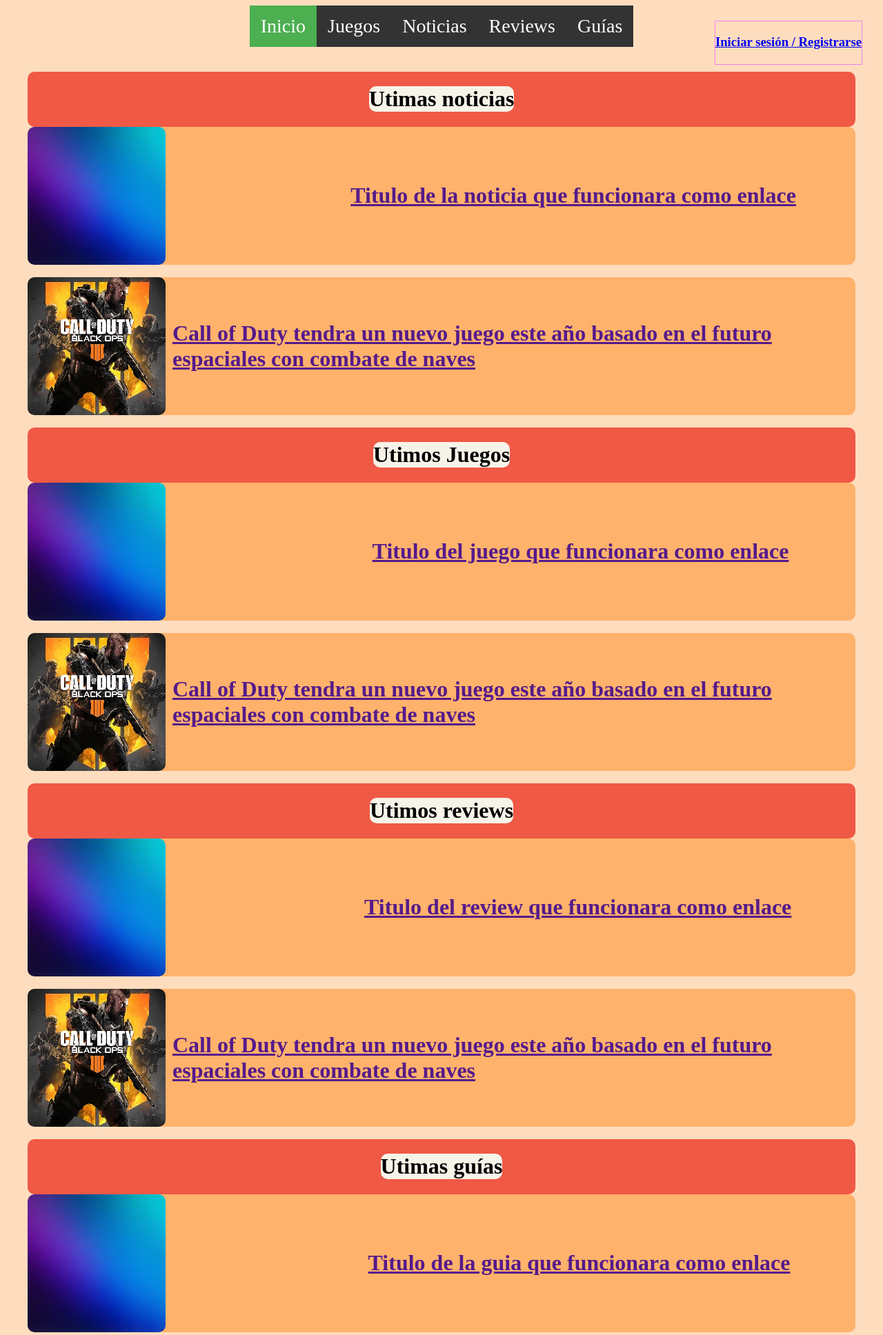
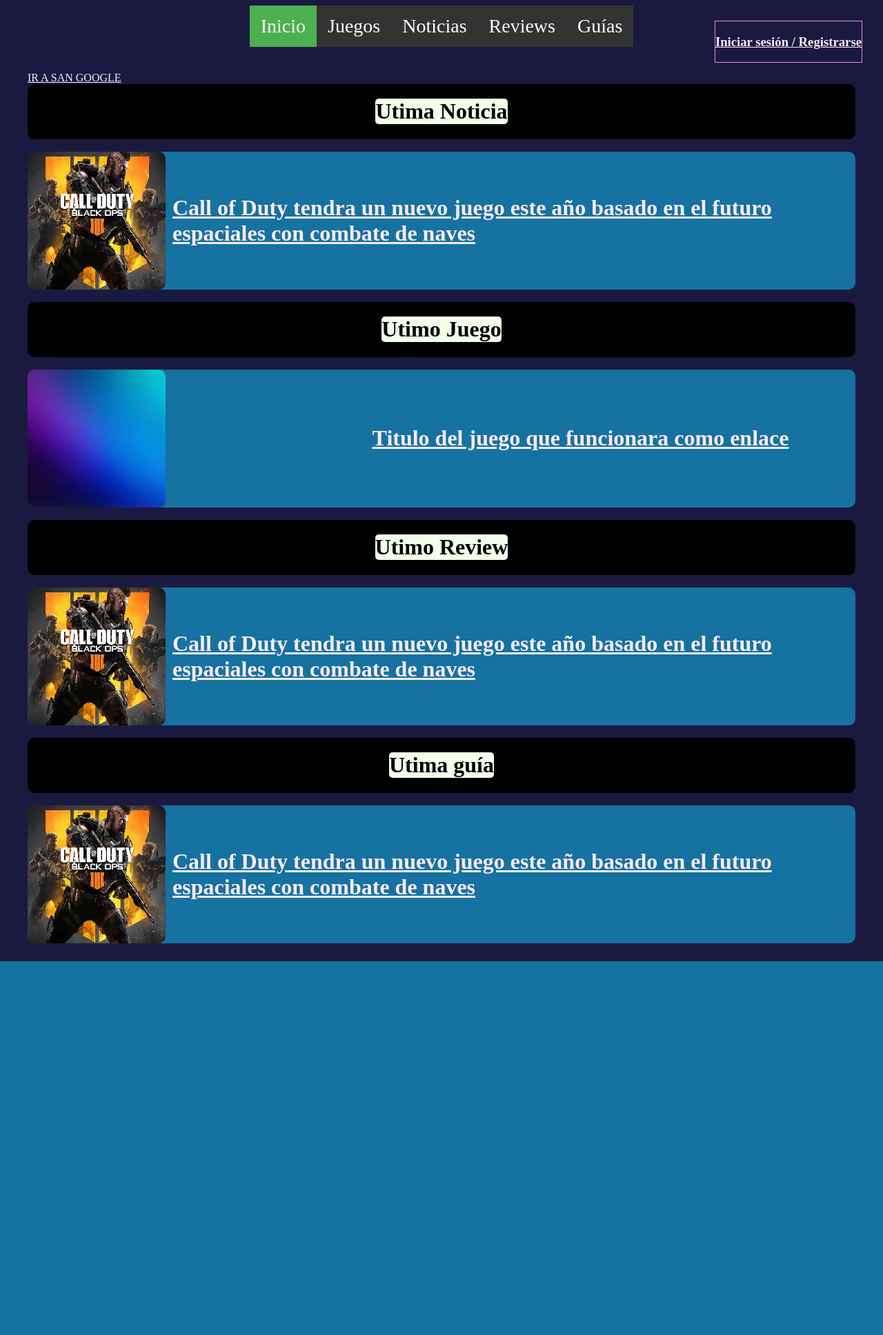
Before and after one commit to cristian966/Proyecto2, a PHP site: page / in a window 1280 px wide. Shown: the top 1936 px of the page at 69% size. After the commit the page ends 1394 px from the top, so only its background shows below. Run offline with PHP 8.4, Linux system fonts and the light colour scheme; data that the repository does not hold is empty.

Commit message:
Versión 1.1 diseño cambiado

```diff
--- a/css/estilos_inicio.css
+++ b/css/estilos_inicio.css
@@ -28,22 +28,23 @@
     justify-content: center;
     align-items: center;
     /* border: blueviolet solid 1px; */
-    background-color: #f05945;
+    background-color: black;
     border-radius: 10px;
 }
 
 .titulo1 {
     /* border: blueviolet solid 1px; */
-    background-color: #f7f3e9;
-    border-radius: 10px;
+    background-color: #F2FFE9;
+    border-radius: 5px;
 }
 
 .contenedor2 {
     /* border: springgreen solid 1px; */
     display: grid;
     grid-template-columns: repeat(2, auto);
-    background-color: #ffb26b;
+    background-color: #1572A1;
     border-radius: 10px;
+    width: 1200px;
 }
 
 .imagen {
@@ -67,5 +68,9 @@
 /*Fondo de index no repite y cubre todo centrado*/
 
 .fondo {
-    background-color: #feddbe;
+    background-color: #1A1A40;
 }
+
+a{
+    color:#FDEBF7;
+}
--- a/index.php
+++ b/index.php
@@ -42,7 +42,7 @@
         }else {
             echo "<a href='login/login.php'><h3>Iniciar sesión / Registrarse</h3></a>";
         }
-        $query=mysqli_query($conn,"Select * from usuario where nombre_usuario = 'admin' and contraseña = 'admin'");
+       /* $query=mysqli_query($conn,"Select * from usuario where nombre_usuario = 'admin' and contraseña = 'admin'");
         // echo strval($query->fetch_row());
         $result = $query->fetch_row();
         echo strval($result[0]);
@@ -55,7 +55,7 @@
         for ($i=0; $i < 20 ; $i++) {
 
             echo "<h1>$columna1</h1>";
-        }
+        }*/
 
     ?>
 
@@ -64,17 +64,13 @@
     <br><br>
     <div class="divPadre">
 
+    <a href="http://www.google.es">IR A SAN GOOGLE</a>
+
         <div class="contenedor1">
             <div class="titulo">
-                <h1 class="titulo1">Utimas noticias</h1>
+                <h1 class="titulo1">Utima Noticia</h1>
             </div>
             <!-- Agregar noticias en los divs -->
-            <div class="contenedor2">
-                <img src="img/fondoIndex.jpg" alt="imagen noticia 1" class="imagen">
-                <div class="divcentrado">
-                    <a href=""><h1>Titulo de la noticia que funcionara como enlace</h1></a>
-                </div>
-            </div>
             <br>
             <div class="contenedor2">
                 <img src="img/callofduty.png" alt="imagen noticia 2" class="imagen">
@@ -86,35 +82,23 @@
 <br>
         <div class="contenedor1">
             <div class="titulo">
-                <h1 class="titulo1">Utimos Juegos</h1>
+                <h1 class="titulo1">Utimo Juego</h1>
             </div>
             <!-- Agregar juegos en los divs -->
+            <br>
             <div class="contenedor2">
                 <img src="img/fondoIndex.jpg" alt="imagen juego 1" class="imagen">
                 <div class="divcentrado">
                     <a href=""><h1>Titulo del juego que funcionara como enlace</h1></a>
                 </div>
             </div>
-            <br>
-            <div class="contenedor2">
-                <img src="img/callofduty.png" alt="imagen noticia 2" class="imagen">
-                <div class="divcentrado">
-                    <a href=""><h1>Call of Duty tendra un nuevo juego este año basado en el futuro espaciales con combate de naves</h1></a>
-                </div>
-            </div>
         </div>
 <br>
         <div class="contenedor1">
             <div class="titulo">
-                <h1 class="titulo1">Utimos reviews</h1>
+                <h1 class="titulo1">Utimo Review</h1>
             </div>
             <!-- Agregar juegos en los divs -->
-            <div class="contenedor2">
-                <img src="img/fondoIndex.jpg" alt="imagen review 1" class="imagen">
-                <div class="divcentrado">
-                    <a href=""><h1>Titulo del review que funcionara como enlace</h1></a>
-                </div>
-            </div>
             <br>
             <div class="contenedor2">
                 <img src="img/callofduty.png" alt="imagen reviw 2" class="imagen">
@@ -126,15 +110,9 @@
 <br>
         <div class="contenedor1">
             <div class="titulo">
-                <h1 class="titulo1">Utimas guías</h1>
+                <h1 class="titulo1">Utima guía</h1>
             </div>
             <!-- Agregar juegos en los divs -->
-            <div class="contenedor2">
-                <img src="img/fondoIndex.jpg" alt="imagen guia 1" class="imagen">
-                <div class="divcentrado">
-                    <a href=""><h1>Titulo de la guia que funcionara como enlace</h1></a>
-                </div>
-            </div>
             <br>
             <div class="contenedor2">
                 <img src="img/callofduty.png" alt="imagen guia 2" class="imagen">
@@ -144,25 +122,6 @@
             </div>
         </div>
 <br>
-        <div class="contenedor1">
-            <div class="titulo">
-                <h1 class="titulo1">Utimos post del foro</h1>
-            </div>
-            <!-- Agregar juegos en los divs -->
-            <div class="contenedor2">
-                <img src="img/fondoIndex.jpg" alt="imagen foro 1" class="imagen">
-                <div class="divcentrado">
-                    <a href=""><h1>Titulo del post del foro que funcionara como enlace</h1></a>
-                </div>
-            </div>
-            <br>
-            <div class="contenedor2">
-                <img src="img/callofduty.png" alt="imagen foro 2" class="imagen">
-                <div class="divcentrado">
-                    <a href=""><h1>Call of Duty tendra un nuevo juego este año basado en el futuro espaciales con combate de naves</h1></a>
-                </div>
-            </div>
-        </div>
 
     </div>
 
```
